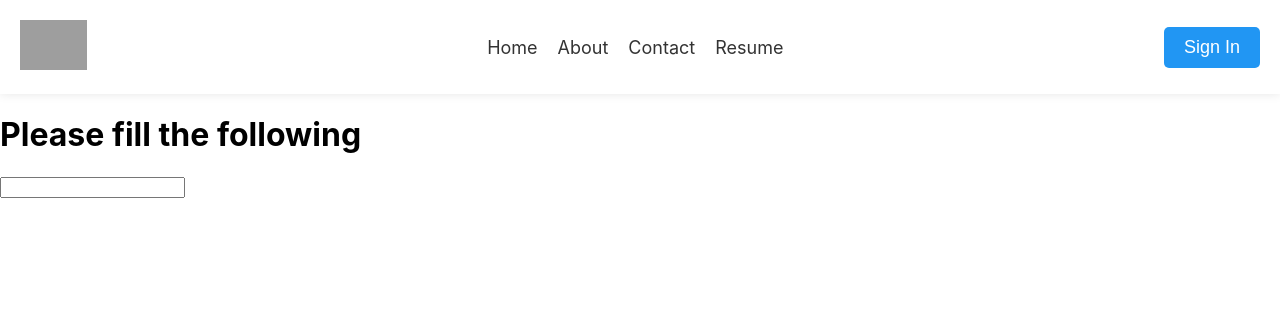
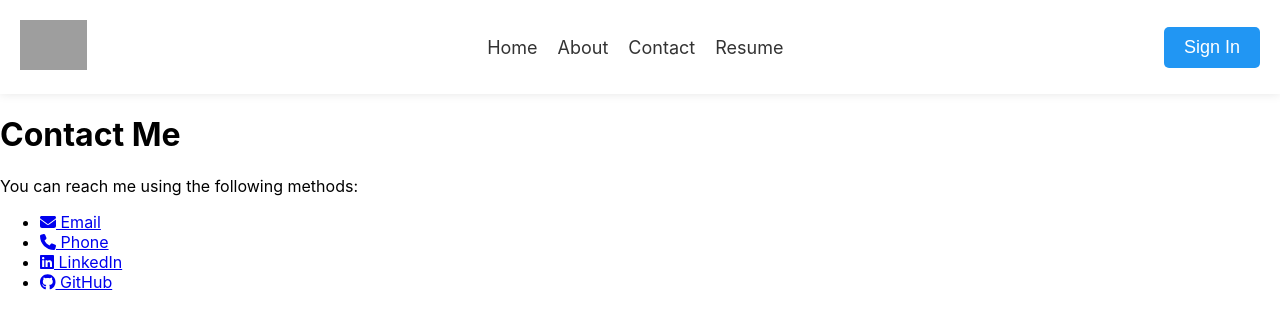
Before and after one commit to Amrit618/profile, a React (Create React App) app: page /contact in a window 1280 px wide. Shown: the top 328 px of the page. Built offline with nearby package versions, Linux system fonts and the light colour scheme; grey boxes are pictures that could not be loaded.

Commit message:
demo for contact page

```diff
--- a/package.json
+++ b/package.json
@@ -3,6 +3,11 @@
   "version": "0.1.0",
   "private": true,
   "dependencies": {
+    "@fortawesome/fontawesome-free": "^6.3.0",
+    "@fortawesome/fontawesome-svg-core": "^6.3.0",
+    "@fortawesome/free-brands-svg-icons": "^6.3.0",
+    "@fortawesome/free-solid-svg-icons": "^6.3.0",
+    "@fortawesome/react-fontawesome": "^0.2.0",
     "@testing-library/jest-dom": "^5.16.5",
     "@testing-library/react": "^13.4.0",
     "@testing-library/user-event": "^13.5.0",
--- a/src/Pages/Contact.tsx
+++ b/src/Pages/Contact.tsx
@@ -1,17 +1,41 @@
-import React from 'react'
+import React from 'react';
+import { FontAwesomeIcon } from '@fortawesome/react-fontawesome';
+import { faEnvelope, faPhone } from '@fortawesome/free-solid-svg-icons';
+import { faLinkedin, faGithub } from '@fortawesome/free-brands-svg-icons';
+import { config } from '@fortawesome/fontawesome-svg-core';
+import '@fortawesome/fontawesome-svg-core/styles.css';
 
-const Contact = () => {
+config.autoAddCss = false;
+
+const Contact: React.FC = () => {
   return (
-    <>
-      <div>
-        <h1>Please fill the following </h1>
-      </div>
-      <label>
-        <input type='text' />
-      </label>
+    <div>
+      <h1>Contact Me</h1>
+      <p>You can reach me using the following methods:</p>
+      <ul>
+        <li>
+          <a href="mailto:amritbastakoti618@gmail.com">
+            <FontAwesomeIcon icon={faEnvelope} /> Email
+          </a>
+        </li>
+        <li>
+          <a href="tel:+358414839992">
+            <FontAwesomeIcon icon={faPhone} /> Phone
+          </a>
+        </li>
+        <li>
+          <a href="https://www.linkedin.com/in/amrit-b-4a3b471b2/">
+            <FontAwesomeIcon icon={faLinkedin} /> LinkedIn
+          </a>
+        </li>
+        <li>
+          <a href="https://github.com/Amrit618">
+            <FontAwesomeIcon icon={faGithub} /> GitHub
+          </a>
+        </li>
+      </ul>
+    </div>
+  );
+};
 
-    </>
-  );
-}
-
-export default Contact
+export default Contact;
--- a/src/index.tsx
+++ b/src/index.tsx
@@ -3,6 +3,10 @@ import ReactDOM from 'react-dom/client';
 import './index.css';
 import App from './App';
 import reportWebVitals from './reportWebVitals';
+import '@fortawesome/fontawesome-free/css/all.css';
+import '@fortawesome/fontawesome-svg-core/styles.css';
+
+
 
 const root = ReactDOM.createRoot(
   document.getElementById('root') as HTMLElement
```
Also changed, not shown: 1 other file (tests, documents, lock files or other folders).
